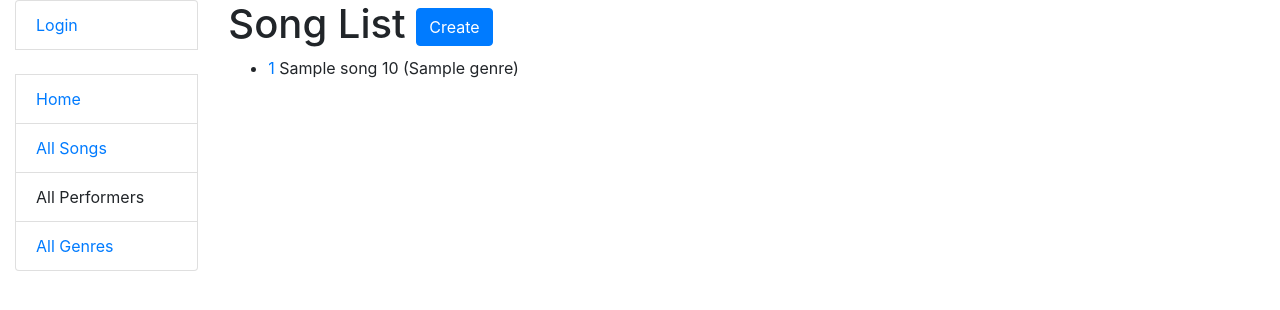
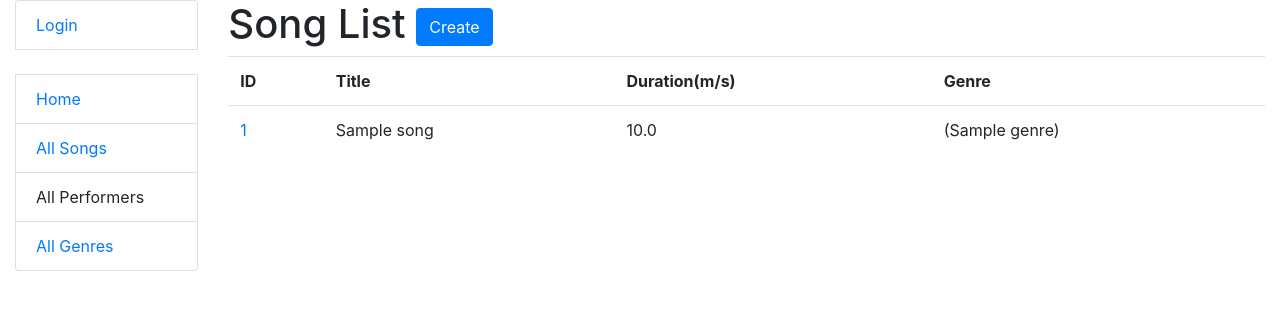
Before and after one commit to VyacheslavFomenko/music-library, a Django app: page /songs/ in a window 1280 px wide. Shown: the top 310 px of the page. Run offline with Django 5.2, Linux system fonts and the light colour scheme; tables that the repository leaves empty hold one stand-in row (values such as "Sample post").

Commit message:
refactor display song list as table, change duration field for Song to float

```diff
--- a/catalog/models.py
+++ b/catalog/models.py
@@ -23,7 +23,7 @@ class Performer(models.Model):
 
 class Song(models.Model):
     title = models.CharField(max_length=255)
-    duration = models.IntegerField()
+    duration = models.FloatField()
     genre = models.ForeignKey(Genre, on_delete=models.CASCADE, related_name="songs")
 
     class Meta:
--- a/templates/catalog/song_list.html
+++ b/templates/catalog/song_list.html
@@ -8,14 +8,22 @@
         </a>
     </h1>
     {% if song_list %}
-        <ul>
+        <table class="table">
+            <tr>
+                <th>ID</th>
+                <th>Title</th>
+                <th>Duration(m/s)</th>
+                <th>Genre</th>
+            </tr>
             {% for song in song_list %}
-                <li>
-                    <a href="{% url 'catalog:song-detail' pk=song.id %}"> {{ song.id }} </a>
-                    {{ song.title }} {{ song.duration }} ({{ song.genre.name }})
-                </li>
+                <tr>
+                        <td><a href="{% url 'catalog:song-detail' pk=song.id %}"> {{ song.id }} </a></td>
+                        <td>{{ song.title }}</td>
+                        <td>{{ song.duration }}</td>
+                        <td>({{ song.genre.name }})</td>
+                </tr>
             {% endfor %}
-        </ul>
+        </table>
     {% else %}
         <p>There are no songs in the catalog.</p>
     {% endif %}
```
